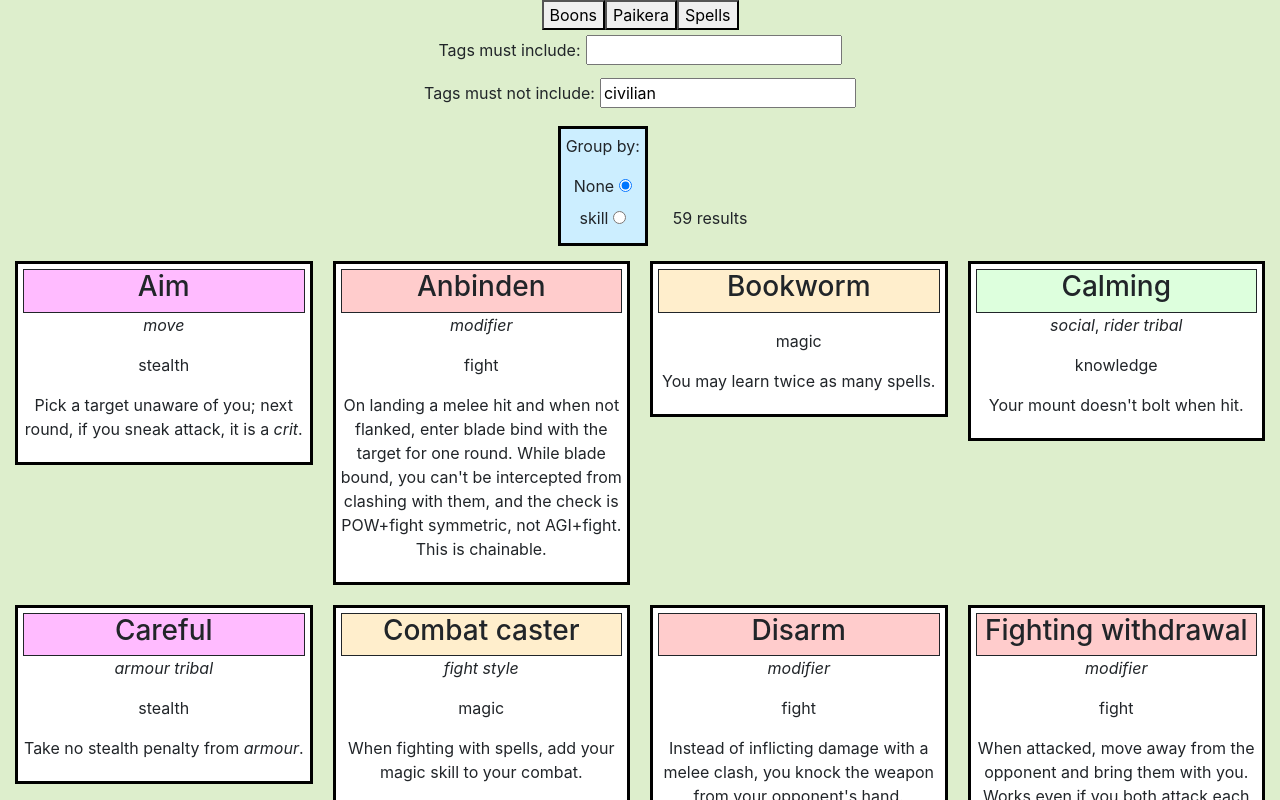
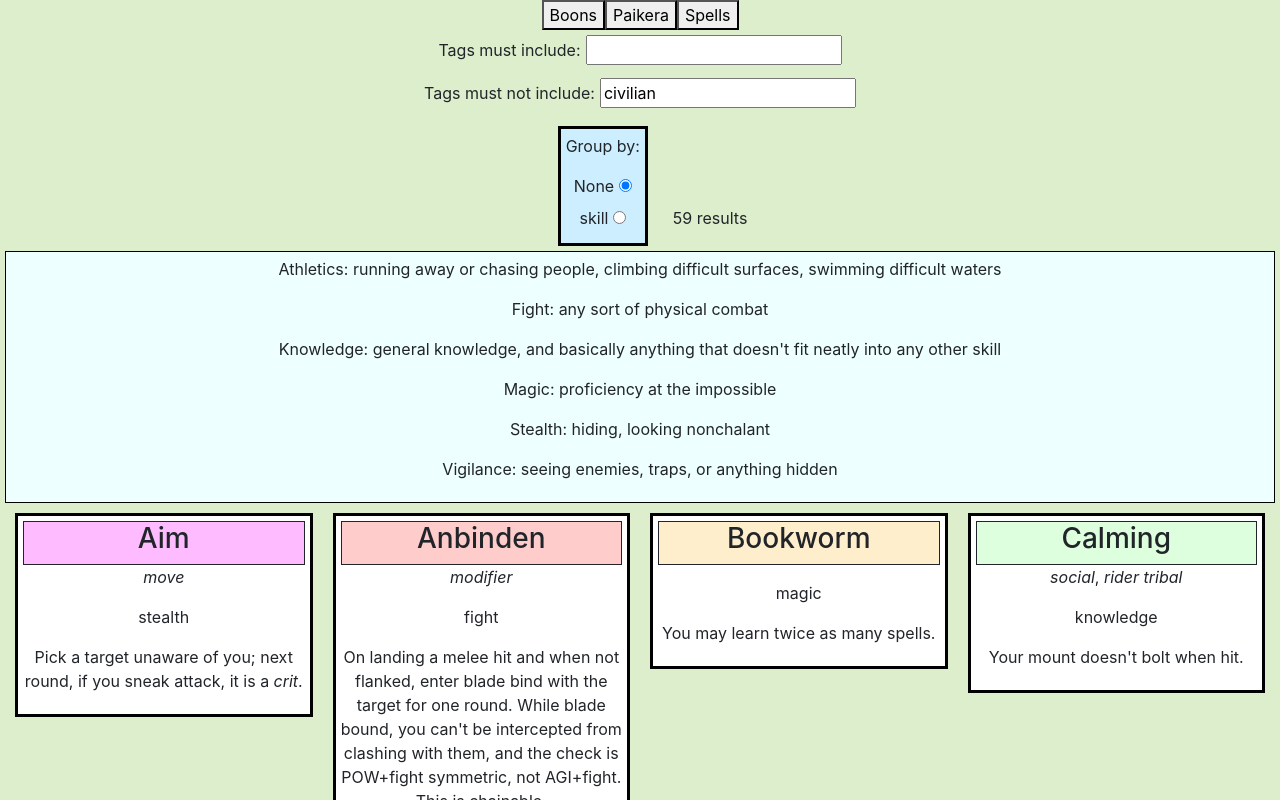
Before and after one commit to MarkGN/pantheont-frontend, a React (Create React App) app: page / in a window 1280 px wide. Shown: the top 800 px of the page. Built offline with nearby package versions, Linux system fonts and the light colour scheme.

Commit message:
add a very ugly legend

```diff
--- /dev/null
+++ b/src/components/Legend.jsx
@@ -0,0 +1,9 @@
+import React from "react";
+
+const data = require("../data/legend.json");
+
+export default function Legend(props) {
+  return <div className="legend">
+    {(data[props.contentType] || [""]).map((line, ix) => <p key={ix}>{line}</p>)}
+  </div>
+}
--- a/src/components/Search.jsx
+++ b/src/components/Search.jsx
@@ -3,6 +3,7 @@ import { useSelector } from 'react-redux';
 import Card from "./Card";
 import FilterTag from './FilterTag';
 import Group from "./Group";
+import Legend from "./Legend";
 
 // TODO starting to wrinkle my nose at the code smell here
 const boons = require("../data/boons.json");
@@ -18,9 +19,9 @@ const spellPattern = ["color", "text"];
 const spellGroups = ["color"];
 
 export default function Search(props) {
-  const data = {"boon":boons, "plant":plants, "spell":spells}[props.contentType];
-  const pattern = {"boon":boonPattern, "plant":plantPattern, "spell":spellPattern}[props.contentType];
-  const groups = {"boon":boonGroups, "plant":plantGroups, "spell":spellGroups}[props.contentType];
+  const data = { "boon": boons, "plant": plants, "spell": spells }[props.contentType];
+  const pattern = { "boon": boonPattern, "plant": plantPattern, "spell": spellPattern }[props.contentType];
+  const groups = { "boon": boonGroups, "plant": plantGroups, "spell": spellGroups }[props.contentType];
 
   const filterTagValue = useSelector((state) => state.tagFilter.value);
   const filterTagExclusion = useSelector((state) => state.tagFilter.exclude);
@@ -31,10 +32,10 @@ export default function Search(props) {
       (!filterTagExclusion || !datum.tags || !datum.tags.some(s => s.toLowerCase().includes(filterTagExclusion.toLowerCase())));
   }
 
-  function groupAndOrderStrWithEmptyGroupLast(a,b) {
+  function groupAndOrderStrWithEmptyGroupLast(a, b) {
     // TODO refactor this; it works, but hell if I can read it
     // Also I'd like to make it so that I can sort by groups non-alphabetically, eg sort colours in rainbow order
-    return (2*(!a[groupValue]-!b[groupValue]))+(((a[groupValue] || "") > (b[groupValue] || "")) - ((a[groupValue] || "") < (b[groupValue] || ""))) || (a.name>b.name ? 1 : -1);
+    return (2 * (!a[groupValue] - !b[groupValue])) + (((a[groupValue] || "") > (b[groupValue] || "")) - ((a[groupValue] || "") < (b[groupValue] || ""))) || (a.name > b.name ? 1 : -1);
   }
 
   return <div className="row card-holder">
@@ -44,6 +45,7 @@ export default function Search(props) {
       <Group groups={groups} />
       {data.filter(filterTag).length} result{data.filter(filterTag).length === 1 ? "" : "s"}
     </div>
+    <Legend contentType={props.contentType} />
       {data
         .filter(filterTag)
         .sort(groupAndOrderStrWithEmptyGroupLast)
--- /dev/null
+++ b/src/data/legend.json
@@ -0,0 +1,24 @@
+{
+  "boon": [
+    "Athletics: running away or chasing people, climbing difficult surfaces, swimming difficult waters",
+    "Fight: any sort of physical combat",
+    "Knowledge: general knowledge, and basically anything that doesn't fit neatly into any other skill",
+    "Magic: proficiency at the impossible",
+    "Stealth: hiding, looking nonchalant",
+    "Vigilance: seeing enemies, traps, or anything hidden"
+  ],
+  "plant": [
+    "Active ingredients provide the valuable effects.",
+    "Ampers amplify the active ingredient's effect. Without an amper matching the active ingredient's primary colour, there's only 1 chance in 2 of the effect working.",
+    "Dampers dampen the toxicity of active ingredients. Without a damper matching the active ingredient's secondary colour, the potion inflicts 1 injury.",
+    "Preservatives prolong a potion's effective life. Without a preservative matching at least one colour of all other ingredients, they spoil within 24 hours."
+  ],
+  "spell": [
+    "Red magic affects matter. Telekinesis, shapeshifting, transmutation, and warping the properties of matter.",
+    "Orange magic affects magic itself. Power enhancers and nullifiers, permanent enchantments, triggers.",
+    "Yellow magic governs pocket dimensions and teleport effects.",
+    "Green magic is mysterious, but known to be involved in the creation of chimera. It's universally illegal.",
+    "Blue magic affects knowledge: both acquiring it for oneself, or obscuring it from others.",
+    "Purple magic governs the undead, summons, and mind control. It's universally illegal."
+  ]
+}
--- a/src/styles.css
+++ b/src/styles.css
@@ -75,6 +75,14 @@ header {
   display: inline-block;
 }
 
+.legend {
+  background-color: #eeffff;
+  border: 1px solid black;
+  display: inline;
+  padding: 5px 15px;
+  width: 100%;
+}
+
 .plant {
   border: 0px;
   border-style: none;
```
Lines whose indentation alone changed are shown as unchanged.
